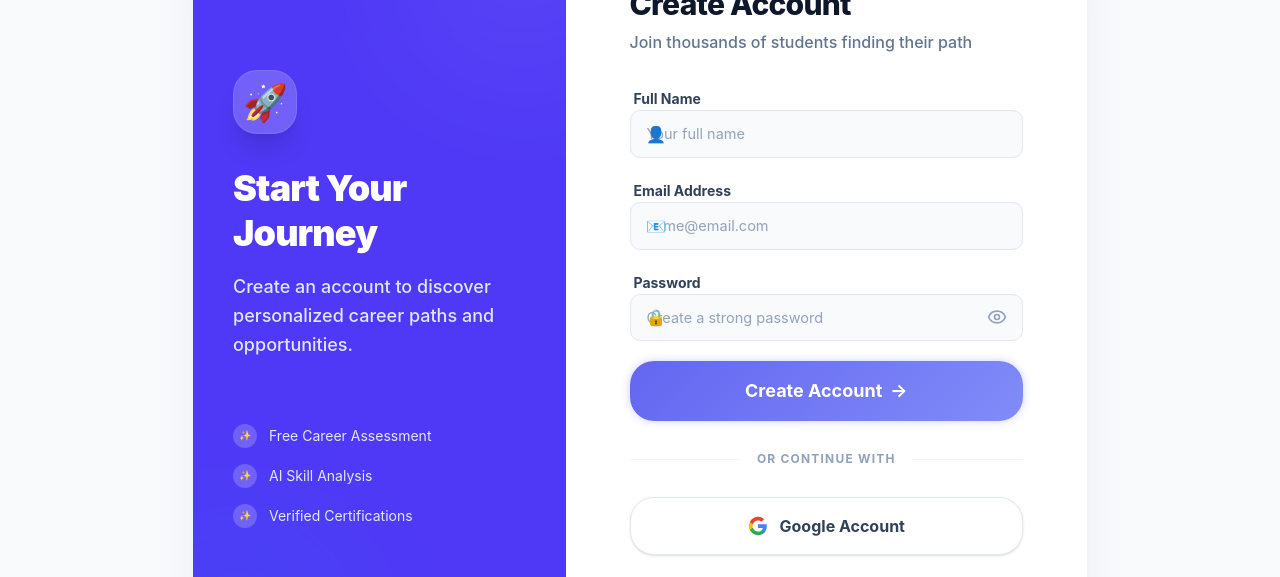
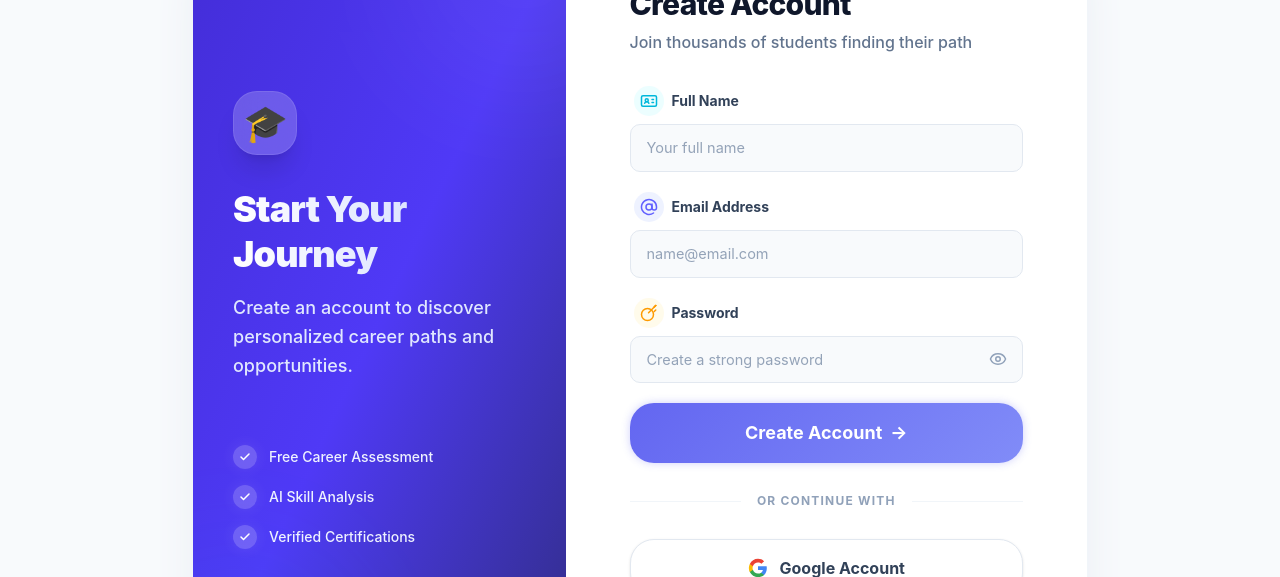
Before and after one commit to IT24102869/career-guidance-mern, a React (Vite) app in the folder client/: page /register in a window 1280 px wide. Shown: the part 223-800 px from the top of the page. Built offline with nearby package versions, Linux system fonts and the light colour scheme; no server answers.

Commit message:
feat: implement Login and Register pages with authentication forms and validation

```diff
--- a/client/src/pages/Login.jsx
+++ b/client/src/pages/Login.jsx
@@ -4,15 +4,32 @@ import { motion } from "framer-motion";
 import { api, API_URL } from "../lib/api.js";
 import { useAuth } from "../state/auth.jsx";
 
+const AtIcon = () => (
+  <svg xmlns="http://www.w3.org/2000/svg" width="18" height="18" viewBox="0 0 24 24" fill="none" stroke="currentColor" strokeWidth="2" strokeLinecap="round" strokeLinejoin="round">
+    <circle cx="12" cy="12" r="4" />
+    <path d="M16 8v5a3 3 0 0 0 6 0v-1a10 10 0 1 0-4 8" />
+  </svg>
+);
+
+const KeyIcon = () => (
+  <svg xmlns="http://www.w3.org/2000/svg" width="18" height="18" viewBox="0 0 24 24" fill="none" stroke="currentColor" strokeWidth="2" strokeLinecap="round" strokeLinejoin="round">
+    <path d="m21 2-2 2" />
+    <circle cx="10" cy="14" r="8" />
+    <path d="m21 2-2 2" />
+    <path d="m21 2-9.6 9.6" />
+    <path d="m19 10 2-2" />
+  </svg>
+);
+
 const EyeIcon = () => (
-  <svg xmlns="http://www.w3.org/2000/svg" width="20" height="20" viewBox="0 0 24 24" fill="none" stroke="currentColor" strokeWidth="2" strokeLinecap="round" strokeLinejoin="round">
+  <svg xmlns="http://www.w3.org/2000/svg" width="18" height="18" viewBox="0 0 24 24" fill="none" stroke="currentColor" strokeWidth="2" strokeLinecap="round" strokeLinejoin="round">
     <path d="M2.062 12.348a1 1 0 0 1 0-.696 10.75 10.75 0 0 1 19.876 0 1 1 0 0 1 0 .696 10.75 10.75 0 0 1-19.876 0" />
     <circle cx="12" cy="12" r="3" />
   </svg>
 );
 
 const EyeOffIcon = () => (
-  <svg xmlns="http://www.w3.org/2000/svg" width="20" height="20" viewBox="0 0 24 24" fill="none" stroke="currentColor" strokeWidth="2" strokeLinecap="round" strokeLinejoin="round">
+  <svg xmlns="http://www.w3.org/2000/svg" width="18" height="18" viewBox="0 0 24 24" fill="none" stroke="currentColor" strokeWidth="2" strokeLinecap="round" strokeLinejoin="round">
     <path d="M9.88 9.88a3 3 0 1 0 4.24 4.24" />
     <path d="M10.73 5.08A10.43 10.43 0 0 1 12 5c7 0 10 7 10 7a13.16 13.16 0 0 1-1.67 2.68" />
     <path d="M6.61 6.61A13.526 13.526 0 0 0 2 12s3 7 10 7a9.74 9.74 0 0 0 5.39-1.61" />
@@ -71,28 +88,38 @@ export default function Login() {
         transition={{ duration: 0.5 }}
       >
         {/* Left Side - Illustration/Branding */}
-        <div className="md:w-5/12 bg-slate-900 px-10 py-16 text-white flex flex-col justify-center relative overflow-hidden text-center md:text-left">
+        <div className="md:w-5/12 bg-gradient-to-br from-slate-900 via-slate-800 to-indigo-950 px-10 py-16 text-white flex flex-col justify-center relative overflow-hidden text-center md:text-left">
           {/* Decorative shapes */}
-          <div className="absolute top-0 right-0 w-64 h-64 bg-indigo-600/20 rounded-full translate-x-1/3 -translate-y-1/3 blur-3xl" />
+          <div className="absolute top-0 right-0 w-64 h-64 bg-indigo-500/20 rounded-full translate-x-1/3 -translate-y-1/3 blur-3xl" />
           <div className="absolute bottom-0 left-0 w-64 h-64 bg-cyan-500/10 rounded-full -translate-x-1/3 translate-y-1/3 blur-3xl opacity-50" />
 
           <div className="relative z-10 space-y-8">
-            <div className="w-16 h-16 bg-white/10 rounded-2xl flex items-center justify-center text-4xl mx-auto md:mx-0 backdrop-blur-md border border-white/10 shadow-xl">
-              👋
-            </div>
+            <motion.div
+              className="w-16 h-16 bg-white/10 rounded-2xl flex items-center justify-center text-4xl mx-auto md:mx-0 backdrop-blur-md border border-white/10 shadow-xl"
+              whileHover={{ rotate: 360, scale: 1.1 }}
+              transition={{ type: "spring", stiffness: 260, damping: 20 }}
+            >
+              🎯
+            </motion.div>
             <div className="space-y-4">
-              <h2 className="text-4xl font-black tracking-tight leading-tight">Welcome Back!</h2>
+              <h2 className="text-4xl font-black tracking-tight leading-tight bg-clip-text text-transparent bg-gradient-to-r from-white to-slate-400">
+                Welcome Back!
+              </h2>
               <p className="text-slate-400 text-lg leading-relaxed font-medium">
                 Sign in to continue your career journey and access personalized guidance.
               </p>
             </div>
             <div className="pt-8 flex flex-col gap-4">
-               <div className="flex items-center gap-3 text-sm text-slate-400">
-                  <span className="w-6 h-6 rounded-full bg-indigo-500/20 flex items-center justify-center text-indigo-400">✔</span>
+               <div className="flex items-center gap-3 text-sm text-slate-300 font-medium">
+                  <span className="w-6 h-6 rounded-full bg-indigo-500/30 flex items-center justify-center text-indigo-400 shadow-[0_0_15px_rgba(99,102,241,0.2)]">
+                    <svg width="12" height="12" viewBox="0 0 24 24" fill="none" stroke="currentColor" strokeWidth="3" strokeLinecap="round" strokeLinejoin="round"><polyline points="20 6 9 17 4 12"></polyline></svg>
+                  </span>
                   Personalized Roadmaps
                </div>
-               <div className="flex items-center gap-3 text-sm text-slate-400">
-                  <span className="w-6 h-6 rounded-full bg-indigo-500/20 flex items-center justify-center text-indigo-400">✔</span>
+               <div className="flex items-center gap-3 text-sm text-slate-300 font-medium">
+                  <span className="w-6 h-6 rounded-full bg-indigo-500/30 flex items-center justify-center text-indigo-400 shadow-[0_0_15px_rgba(99,102,241,0.2)]">
+                    <svg width="12" height="12" viewBox="0 0 24 24" fill="none" stroke="currentColor" strokeWidth="3" strokeLinecap="round" strokeLinejoin="round"><polyline points="20 6 9 17 4 12"></polyline></svg>
+                  </span>
                   Exclusive Course Discounts
                </div>
             </div>
@@ -113,14 +140,16 @@ export default function Login() {
             </div>
 
             <form onSubmit={onSubmit} className="space-y-6">
-              <div className="space-y-2">
-                <label className="text-sm font-bold text-slate-700 ml-1">Email Address</label>
-                <div className="relative group">
-                  <span className="absolute inset-y-0 left-0 pl-4 flex items-center text-slate-400 group-focus-within:text-indigo-500 transition-colors">
-                    📧
-                  </span>
+              <div className="space-y-2 group">
+                <div className="flex items-center gap-2 ml-1 text-slate-400 group-focus-within:text-indigo-500 transition-colors font-semibold">
+                  <div className="text-indigo-500 bg-indigo-50 p-1.5 rounded-lg">
+                    <AtIcon />
+                  </div>
+                  <label className="text-sm font-bold text-slate-700">Email Address</label>
+                </div>
+                <div className="relative">
                   <input
-                    className="input pl-11"
+                    className="input"
                     value={email}
                     onChange={(e) => setEmail(e.target.value)}
                     placeholder="name@email.com"
@@ -130,19 +159,21 @@ export default function Login() {
                 </div>
               </div>
 
-              <div className="space-y-2">
+              <div className="space-y-2 group">
                 <div className="flex items-center justify-between ml-1">
-                  <label className="text-sm font-bold text-slate-700">Password</label>
+                  <div className="flex items-center gap-2 text-slate-400 group-focus-within:text-indigo-500 transition-colors font-semibold">
+                    <div className="text-amber-500 bg-amber-50 p-1.5 rounded-lg">
+                      <KeyIcon />
+                    </div>
+                    <label className="text-sm font-bold text-slate-700">Password</label>
+                  </div>
                   <Link to="/forgot-password" className="text-xs font-bold text-indigo-600 hover:text-indigo-700 transition-colors">
                     Forgot password?
                   </Link>
                 </div>
-                <div className="relative group">
-                  <span className="absolute inset-y-0 left-0 pl-4 flex items-center text-slate-400 group-focus-within:text-indigo-500 transition-colors">
-                    🔒
-                  </span>
+                <div className="relative">
                   <input
-                    className="input pl-11 pr-12"
+                    className="input pr-12"
                     type={showPassword ? "text" : "password"}
                     value={password}
                     onChange={(e) => setPassword(e.target.value)}
--- a/client/src/pages/Register.jsx
+++ b/client/src/pages/Register.jsx
@@ -4,15 +4,42 @@ import { motion } from "framer-motion";
 import { api, API_URL } from "../lib/api.js";
 import { useAuth } from "../state/auth.jsx";
 
+const IdIcon = () => (
+  <svg xmlns="http://www.w3.org/2000/svg" width="18" height="18" viewBox="0 0 24 24" fill="none" stroke="currentColor" strokeWidth="2" strokeLinecap="round" strokeLinejoin="round">
+    <path d="M16 10h2" />
+    <path d="M16 14h2" />
+    <path d="M6.17 15a3 3 0 0 1 5.66 0" />
+    <circle cx="9" cy="11" r="2" />
+    <rect x="2" y="5" width="20" height="14" rx="2" />
+  </svg>
+);
+
+const AtIcon = () => (
+  <svg xmlns="http://www.w3.org/2000/svg" width="18" height="18" viewBox="0 0 24 24" fill="none" stroke="currentColor" strokeWidth="2" strokeLinecap="round" strokeLinejoin="round">
+    <circle cx="12" cy="12" r="4" />
+    <path d="M16 8v5a3 3 0 0 0 6 0v-1a10 10 0 1 0-4 8" />
+  </svg>
+);
+
+const KeyIcon = () => (
+  <svg xmlns="http://www.w3.org/2000/svg" width="18" height="18" viewBox="0 0 24 24" fill="none" stroke="currentColor" strokeWidth="2" strokeLinecap="round" strokeLinejoin="round">
+    <path d="m21 2-2 2" />
+    <circle cx="10" cy="14" r="8" />
+    <path d="m21 2-2 2" />
+    <path d="m21 2-9.6 9.6" />
+    <path d="m19 10 2-2" />
+  </svg>
+);
+
 const EyeIcon = () => (
-  <svg xmlns="http://www.w3.org/2000/svg" width="20" height="20" viewBox="0 0 24 24" fill="none" stroke="currentColor" strokeWidth="2" strokeLinecap="round" strokeLinejoin="round">
+  <svg xmlns="http://www.w3.org/2000/svg" width="18" height="18" viewBox="0 0 24 24" fill="none" stroke="currentColor" strokeWidth="2" strokeLinecap="round" strokeLinejoin="round">
     <path d="M2.062 12.348a1 1 0 0 1 0-.696 10.75 10.75 0 0 1 19.876 0 1 1 0 0 1 0 .696 10.75 10.75 0 0 1-19.876 0" />
     <circle cx="12" cy="12" r="3" />
   </svg>
 );
 
 const EyeOffIcon = () => (
-  <svg xmlns="http://www.w3.org/2000/svg" width="20" height="20" viewBox="0 0 24 24" fill="none" stroke="currentColor" strokeWidth="2" strokeLinecap="round" strokeLinejoin="round">
+  <svg xmlns="http://www.w3.org/2000/svg" width="18" height="18" viewBox="0 0 24 24" fill="none" stroke="currentColor" strokeWidth="2" strokeLinecap="round" strokeLinejoin="round">
     <path d="M9.88 9.88a3 3 0 1 0 4.24 4.24" />
     <path d="M10.73 5.08A10.43 10.43 0 0 1 12 5c7 0 10 7 10 7a13.16 13.16 0 0 1-1.67 2.68" />
     <path d="M6.61 6.61A13.526 13.526 0 0 0 2 12s3 7 10 7a9.74 9.74 0 0 0 5.39-1.61" />
@@ -72,32 +99,44 @@ export default function Register() {
         transition={{ duration: 0.5 }}
       >
         {/* Left Side - Illustration/Branding */}
-        <div className="md:w-5/12 bg-indigo-600 px-10 py-16 text-white flex flex-col justify-center relative overflow-hidden text-center md:text-left">
+        <div className="md:w-5/12 bg-gradient-to-br from-indigo-700 via-indigo-600 to-indigo-900 px-10 py-16 text-white flex flex-col justify-center relative overflow-hidden text-center md:text-left">
           {/* Decorative shapes */}
           <div className="absolute top-0 right-0 w-64 h-64 bg-white/10 rounded-full translate-x-1/3 -translate-y-1/3 blur-3xl opacity-50" />
           <div className="absolute bottom-0 left-0 w-64 h-64 bg-cyan-400/20 rounded-full -translate-x-1/3 translate-y-1/3 blur-3xl opacity-30" />
 
           <div className="relative z-10 space-y-8">
-            <div className="w-16 h-16 bg-white/20 rounded-2xl flex items-center justify-center text-4xl mx-auto md:mx-0 backdrop-blur-md border border-white/10 shadow-xl">
-              🚀
-            </div>
+            <motion.div
+              className="w-16 h-16 bg-white/20 rounded-2xl flex items-center justify-center text-4xl mx-auto md:mx-0 backdrop-blur-md border border-white/10 shadow-xl"
+              whileHover={{ rotate: -360, scale: 1.1 }}
+              transition={{ type: "spring", stiffness: 260, damping: 20 }}
+            >
+              🎓
+            </motion.div>
             <div className="space-y-4">
-              <h2 className="text-4xl font-black tracking-tight leading-tight">Start Your Journey</h2>
+              <h2 className="text-4xl font-black tracking-tight leading-tight bg-clip-text text-transparent bg-gradient-to-r from-white to-indigo-200">
+                Start Your Journey
+              </h2>
               <p className="text-indigo-100 text-lg leading-relaxed font-medium">
                 Create an account to discover personalized career paths and opportunities.
               </p>
             </div>
             <div className="pt-8 flex flex-col gap-4">
-               <div className="flex items-center gap-3 text-sm text-indigo-100">
-                  <span className="w-6 h-6 rounded-full bg-white/20 flex items-center justify-center text-white text-[10px]">✨</span>
+               <div className="flex items-center gap-3 text-sm text-indigo-50 font-medium">
+                  <span className="w-6 h-6 rounded-full bg-white/20 flex items-center justify-center text-white shadow-[0_0_15px_rgba(255,255,255,0.1)]">
+                    <svg width="12" height="12" viewBox="0 0 24 24" fill="none" stroke="currentColor" strokeWidth="3" strokeLinecap="round" strokeLinejoin="round"><polyline points="20 6 9 17 4 12"></polyline></svg>
+                  </span>
                   Free Career Assessment
                </div>
-               <div className="flex items-center gap-3 text-sm text-indigo-100">
-                  <span className="w-6 h-6 rounded-full bg-white/20 flex items-center justify-center text-white text-[10px]">✨</span>
+               <div className="flex items-center gap-3 text-sm text-indigo-50 font-medium">
+                  <span className="w-6 h-6 rounded-full bg-white/20 flex items-center justify-center text-white shadow-[0_0_15px_rgba(255,255,255,0.1)]">
+                    <svg width="12" height="12" viewBox="0 0 24 24" fill="none" stroke="currentColor" strokeWidth="3" strokeLinecap="round" strokeLinejoin="round"><polyline points="20 6 9 17 4 12"></polyline></svg>
+                  </span>
                   AI Skill Analysis
                </div>
-               <div className="flex items-center gap-3 text-sm text-indigo-100">
-                  <span className="w-6 h-6 rounded-full bg-white/20 flex items-center justify-center text-white text-[10px]">✨</span>
+               <div className="flex items-center gap-3 text-sm text-indigo-50 font-medium">
+                  <span className="w-6 h-6 rounded-full bg-white/20 flex items-center justify-center text-white shadow-[0_0_15px_rgba(255,255,255,0.1)]">
+                    <svg width="12" height="12" viewBox="0 0 24 24" fill="none" stroke="currentColor" strokeWidth="3" strokeLinecap="round" strokeLinejoin="round"><polyline points="20 6 9 17 4 12"></polyline></svg>
+                  </span>
                   Verified Certifications
                </div>
             </div>
@@ -118,14 +157,16 @@ export default function Register() {
             </div>
 
             <form onSubmit={onSubmit} className="space-y-5">
-              <div className="space-y-2">
-                <label className="text-sm font-bold text-slate-700 ml-1">Full Name</label>
-                <div className="relative group">
-                  <span className="absolute inset-y-0 left-0 pl-4 flex items-center text-slate-400 group-focus-within:text-indigo-500 transition-colors">
-                    👤
-                  </span>
+              <div className="space-y-2 group">
+                <div className="flex items-center gap-2 ml-1 text-slate-400 group-focus-within:text-indigo-500 transition-colors font-semibold">
+                  <div className="text-cyan-500 bg-cyan-50 p-1.5 rounded-lg transition-colors group-focus-within:bg-indigo-50 group-focus-within:text-indigo-500">
+                    <IdIcon />
+                  </div>
+                  <label className="text-sm font-bold text-slate-700">Full Name</label>
+                </div>
+                <div className="relative">
                   <input
-                    className="input pl-11"
+                    className="input"
                     value={name}
                     onChange={(e) => setName(e.target.value)}
                     placeholder="Your full name"
@@ -134,14 +175,16 @@ export default function Register() {
                 </div>
               </div>
 
-              <div className="space-y-2">
-                <label className="text-sm font-bold text-slate-700 ml-1">Email Address</label>
-                <div className="relative group">
-                  <span className="absolute inset-y-0 left-0 pl-4 flex items-center text-slate-400 group-focus-within:text-indigo-500 transition-colors">
-                    📧
-                  </span>
+              <div className="space-y-2 group">
+                <div className="flex items-center gap-2 ml-1 text-slate-400 group-focus-within:text-indigo-500 transition-colors font-semibold">
+                  <div className="text-indigo-500 bg-indigo-50 p-1.5 rounded-lg group-focus-within:ring-2 ring-indigo-200">
+                    <AtIcon />
+                  </div>
+                  <label className="text-sm font-bold text-slate-700">Email Address</label>
+                </div>
+                <div className="relative">
                   <input
-                    className="input pl-11"
+                    className="input"
                     value={email}
                     onChange={(e) => setEmail(e.target.value)}
                     placeholder="name@email.com"
@@ -151,14 +194,16 @@ export default function Register() {
                 </div>
               </div>
 
-              <div className="space-y-2">
-                <label className="text-sm font-bold text-slate-700 ml-1">Password</label>
-                <div className="relative group">
-                  <span className="absolute inset-y-0 left-0 pl-4 flex items-center text-slate-400 group-focus-within:text-indigo-500 transition-colors">
-                    🔒
-                  </span>
+              <div className="space-y-2 group">
+                <div className="flex items-center gap-2 ml-1 text-slate-400 group-focus-within:text-indigo-500 transition-colors font-semibold">
+                  <div className="text-amber-500 bg-amber-50 p-1.5 rounded-lg group-focus-within:bg-indigo-50 group-focus-within:text-indigo-500">
+                    <KeyIcon />
+                  </div>
+                  <label className="text-sm font-bold text-slate-700">Password</label>
+                </div>
+                <div className="relative">
                   <input
-                    className="input pl-11 pr-12"
+                    className="input pr-12"
                     type={showPassword ? "text" : "password"}
                     value={password}
                     onChange={(e) => setPassword(e.target.value)}
```
